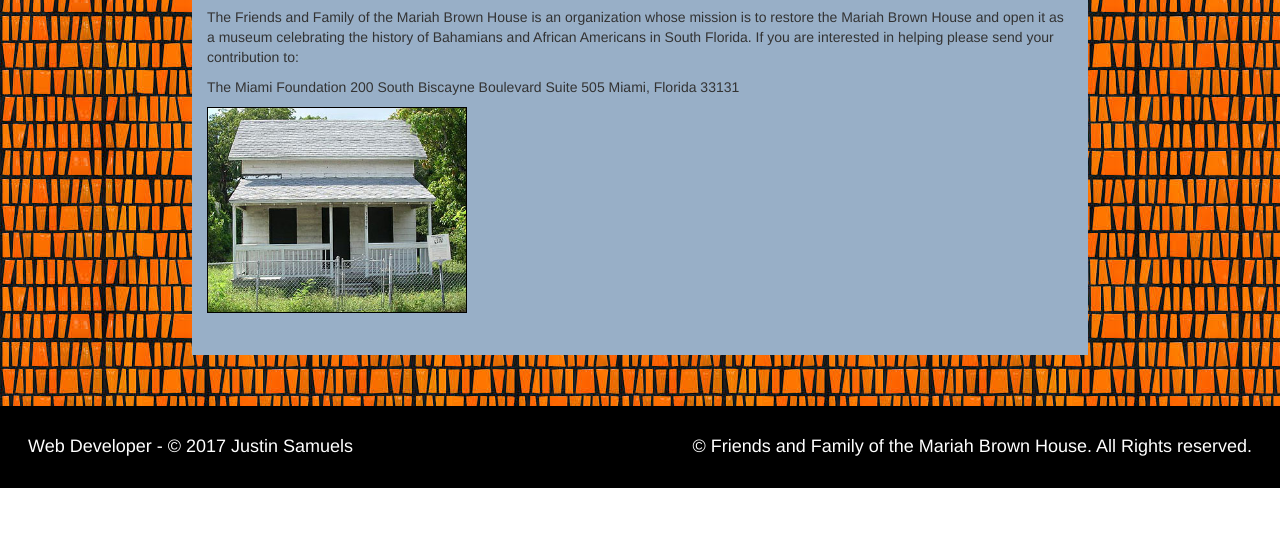
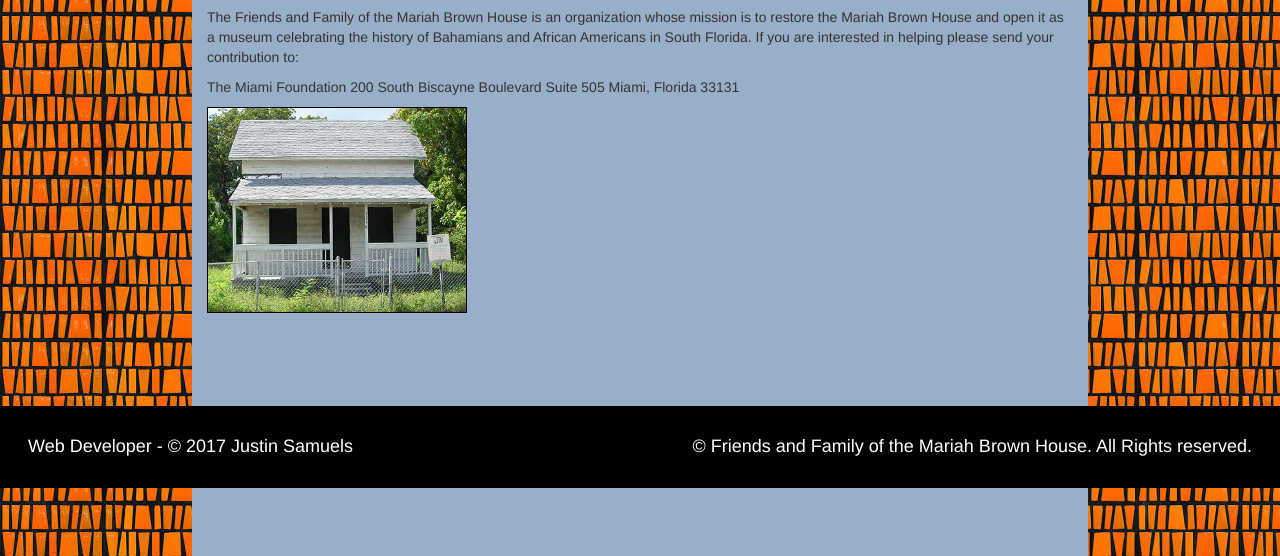
Before and after one commit to blizm87/MariahBrownAPP, a website: page public/index.html in a window 1280 px wide. Shown: the part 312-868 px from the top of the page. Before the commit the page ends 800 px from the top, so only its background shows below. Drawn offline with nearby package versions, Linux system fonts and the light colour scheme.

Commit message:
added html and body height

```diff
--- a/public/css/style.css
+++ b/public/css/style.css
@@ -1,3 +1,7 @@
+html, body {
+  height: 100%;
+}
+
 body {
   background-image: url('../assets/images/africanWallpaper.jpeg');
 }
@@ -9,15 +13,10 @@ body {
       background-color: black;
       position: fixed;
     }
-/*
-    #hiddenNav {
-      width: 100%;
-      padding: 1em;
-      visibility: hidden;
-    }*/
 
     #mainContainer {
       width: 70%;
+      height: 100%;
       background-color: rgb(152, 175, 199);
       padding-top: 1em;
       padding-bottom: 3em;
--- a/public/js/app.js
+++ b/public/js/app.js
@@ -17,11 +17,13 @@
 
     function mainCtrl($scope, $http, $timeout, $window){
       console.log('Main Controller working')
+
       let $mainCont = $('#mainContainer')
       let $body = $('body')
       let $navbar = $('#navbar')
-      let $footer = $('footer')
       let navbarHeight = $navbar.outerHeight();
+
+      //  POSITIONS MAINCONTAINER DIRECTLY BENEATH NAVBAR
       $mainCont.css({
         'margin-top': navbarHeight + 'px'
       })
```
